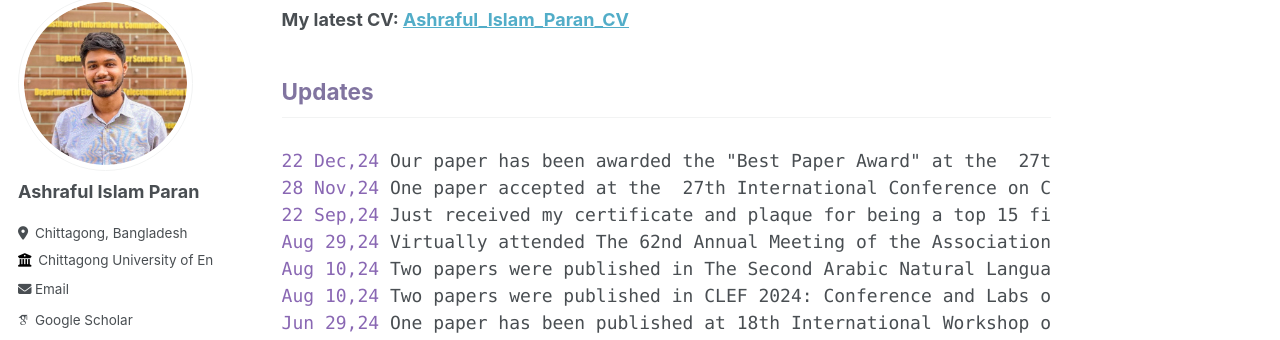
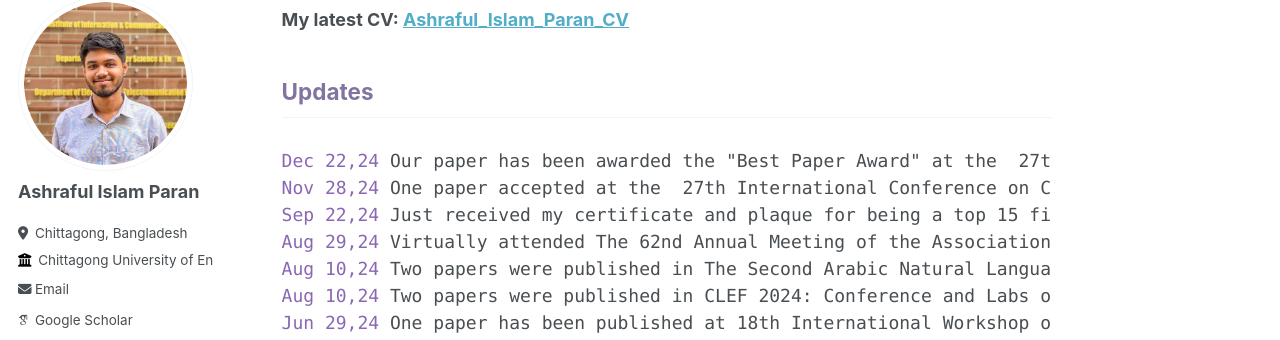
Before and after one commit to ashrafulparan2/ashrafulparan2.github.io, a Jekyll site: the page built from _pages/about.md, in a window 1280 px wide and 900 px high, scrolled down 453 px. Shown: the part 110-450 px from the top of the window. Built offline with Jekyll 4.4.1, drawn with Linux system fonts in a browser that asks for light colours; some web fonts are replaced.

Commit message:
update achievements section in about page with improved date formatting

```diff
--- a/_pages/about.md
+++ b/_pages/about.md
@@ -42,9 +42,9 @@ I am pursuing my B.Sc. in Computer Science and Engineering from CUET under the s
 ## <font color="#8174A0"> Updates </font>
 <div style="height: 400px; overflow: auto;">
 <pre>
-<span style="color:rgb(137, 103, 179)">22 Dec,24</span> Our paper has been awarded the "Best Paper Award" at the  27th International Conference on Computer and Information Technology (ICCIT 2024).
-<span style="color:rgb(137, 103, 179)">28 Nov,24</span> One paper accepted at the  27th International Conference on Computer and Information Technology (ICCIT 2024).
-<span style="color:rgb(137, 103, 179)">22 Sep,24</span> Just received my certificate and plaque for being a top 15 finalist in the <a href="https://www.bdhonda.com/yes-award">Honda YES Award!</a>
+<span style="color:rgb(137, 103, 179)">Dec 22,24</span> Our paper has been awarded the "Best Paper Award" at the  27th International Conference on Computer and Information Technology (ICCIT 2024).
+<span style="color:rgb(137, 103, 179)">Nov 28,24</span> One paper accepted at the  27th International Conference on Computer and Information Technology (ICCIT 2024).
+<span style="color:rgb(137, 103, 179)">Sep 22,24</span> Just received my certificate and plaque for being a top 15 finalist in the <a href="https://www.bdhonda.com/yes-award">Honda YES Award!</a>
 <span style="color:rgb(137, 103, 179)">Aug 29,24</span> Virtually attended The 62nd Annual Meeting of the Association for Computational Linguistics (ACL 2024)!
 <span style="color:rgb(137, 103, 179)">Aug 10,24</span> Two papers were published in The Second Arabic Natural Language Processing Conference, held in Bangkok, Thailand
 <span style="color:rgb(137, 103, 179)">Aug 10,24</span> Two papers were published in CLEF 2024: Conference and Labs of the Evaluation Forum, which took place from September 09–12, 2024, in Grenoble, France
```
